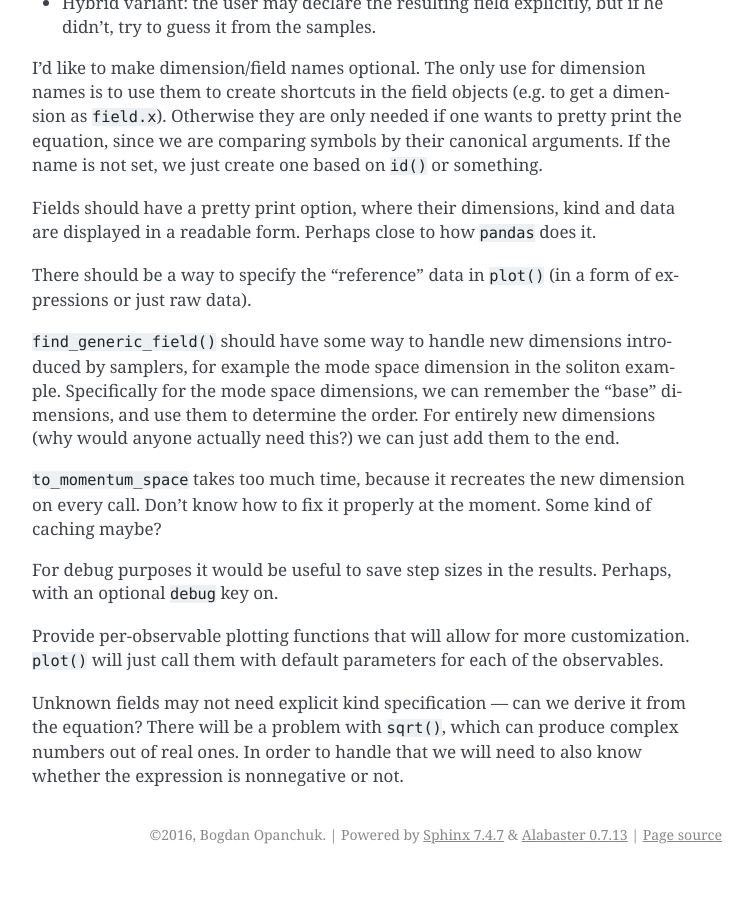
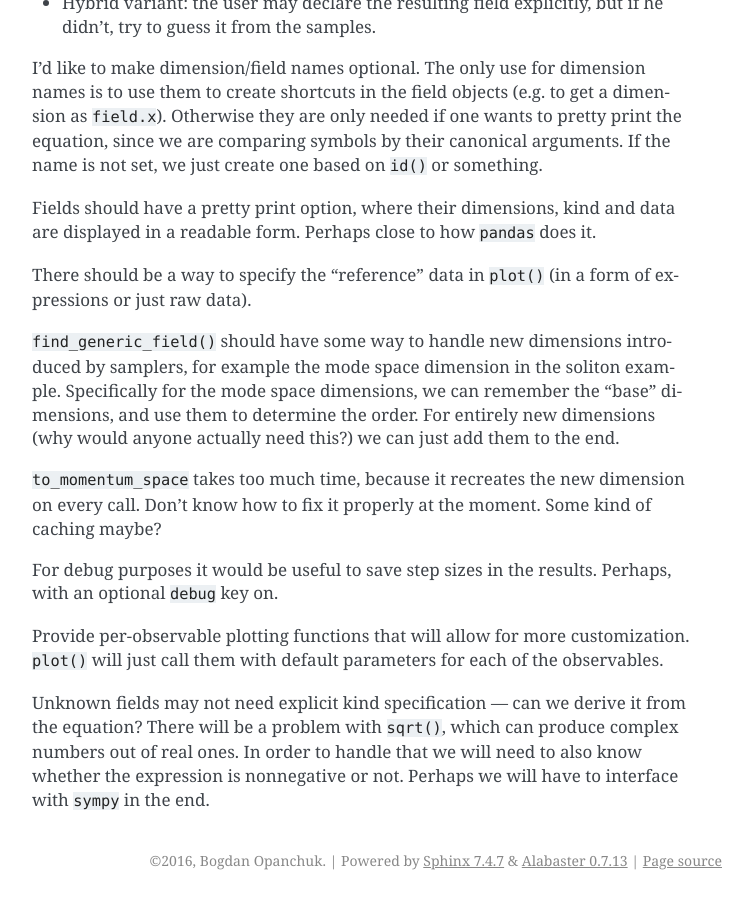
Before and after one commit to adeavins/fluxion, a Sphinx documentation site: the page built from doc/source/todo.rst, in a window 1280 px wide and 900 px high, scrolled down 1499 px. Shown: the whole window, without its empty margins (388-1141 px from the left). Built offline with Sphinx 7.4.7, drawn with Linux system fonts in a browser that asks for light colours; before the commit the page ends 2373 px from its top, so only the background shows below that.

Commit message:
doc/todo: add a note

```diff
--- a/doc/source/todo.rst
+++ b/doc/source/todo.rst
@@ -57,4 +57,4 @@
 
 Provide per-observable plotting functions that will allow for more customization. ``plot()`` will just call them with default parameters for each of the observables.
 
-Unknown fields may not need explicit kind specification --- can we derive it from the equation? There will be a problem with ``sqrt()``, which can produce complex numbers out of real ones. In order to handle that we will need to also know whether the expression is nonnegative or not.
+Unknown fields may not need explicit kind specification --- can we derive it from the equation? There will be a problem with ``sqrt()``, which can produce complex numbers out of real ones. In order to handle that we will need to also know whether the expression is nonnegative or not. Perhaps we will have to interface with ``sympy`` in the end.
```
